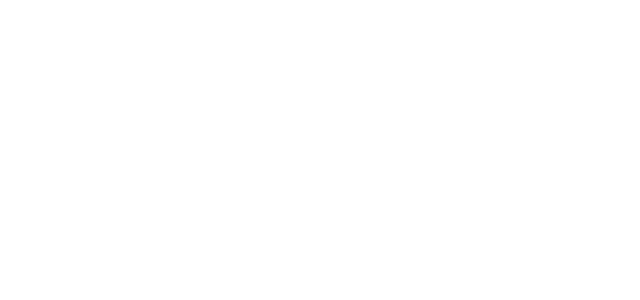
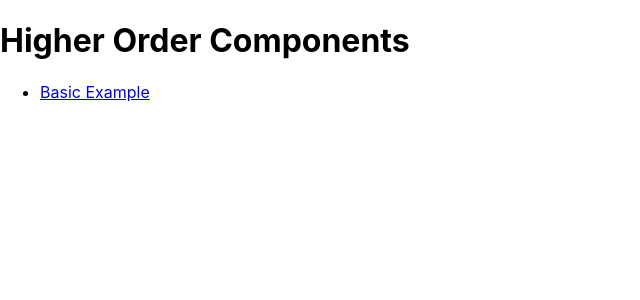
Before and after one commit to Sam-McCathie/react-js, a React (Create React App) app: page /reusability/higher-order-components in a window 1280 px wide. Before the commit this address had no page. Shown: the top 300 px of the page, without its empty margins (0-640 px from the left). Built offline with nearby package versions, Linux system fonts and the light colour scheme.

Commit message:
Higher order component basic example

```diff
--- a/src/App.js
+++ b/src/App.js
@@ -18,8 +18,10 @@ import ClassComplexState from "./topics/classes/class-complex-state";
 import ComponentDidMount from "./topics/classes/component-did-mount";
 import ComponentDidUpdate from "./topics/classes/component-did-update";
 import ComponentDidUnmount from "./topics/classes/component-did-unmount";
-import Reusability from "./reusability/Reusability";
-import Children from "./reusability/children/Children";
+import Reusability from "./reusability/reusability";
+import Children from "./reusability/children/children";
+import HigherOrderComponents from "./reusability/children/higher-order-components";
+import Basic from "./reusability/children/hoc/basic/basic";
 
 function App() {
   return (
@@ -37,6 +39,14 @@ function App() {
         <Route path="/api" element={<Api />} />
         <Route path="/reusability" element={<Reusability />} />
         <Route path="/reusability/children" element={<Children />} />
+        <Route
+          path="/reusability/higher-order-components"
+          element={<HigherOrderComponents />}
+        />
+        <Route
+          path="/reusability/higher-order-components/basic"
+          element={<Basic />}
+        />
         <Route path="/event-listeners" element={<EventListeners />} />
         <Route path="/classes" element={<Classes />} />
         <Route path="/classes/basics" element={<Basics />} />
--- a/src/reusability/Reusability.js
+++ b/src/reusability/Reusability.js
@@ -6,6 +6,10 @@ const Reusability = () => {
     {
       to: "/reusability/children",
       title: "Children",
+    },
+    {
+      to: "/reusability/higher-order-components",
+      title: "Higher Order Components",
     },
   ];
 
--- /dev/null
+++ b/src/reusability/children/higher-order-components.js
@@ -0,0 +1,19 @@
+import React from "react";
+import Links from "../../components/Links";
+
+/** HigherOrderComponents
+ * A function that takes a component as its first argument and returns a new component
+ * that wraps the given component, providing extra capabilities to it. e.g. .map()
+ */
+
+const HigherOrderComponents = () => {
+  const links = [{to: "basic", title: "Basic Example"}];
+  return (
+    <div>
+      <h1>Higher Order Components</h1>
+      <Links links={links} />
+    </div>
+  );
+};
+
+export default HigherOrderComponents;
--- /dev/null
+++ b/src/reusability/children/hoc/basic/HOC.js
@@ -0,0 +1,10 @@
+import React from "react";
+
+const HOC = (component) => {
+  const Component = component;
+  return function () {
+    return <Component hoc="From HOC" />;
+  };
+};
+
+export default HOC;
--- /dev/null
+++ b/src/reusability/children/hoc/basic/basic.js
@@ -0,0 +1,8 @@
+import React from "react";
+import HOC from "./HOC";
+
+const Basic = (props) => {
+  return <h1>Hello - {props.hoc}</h1>;
+};
+
+export default HOC(Basic);
```
